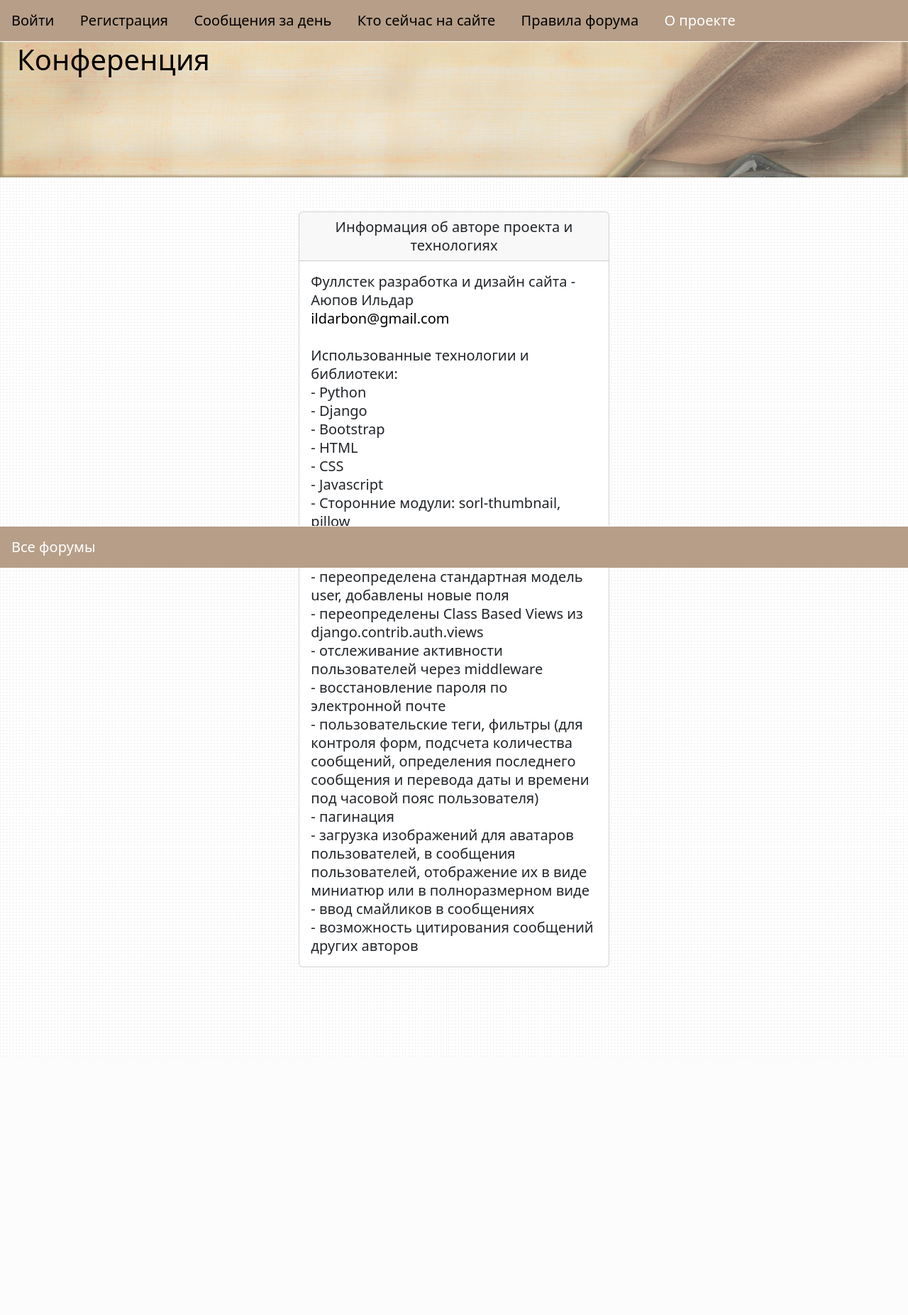
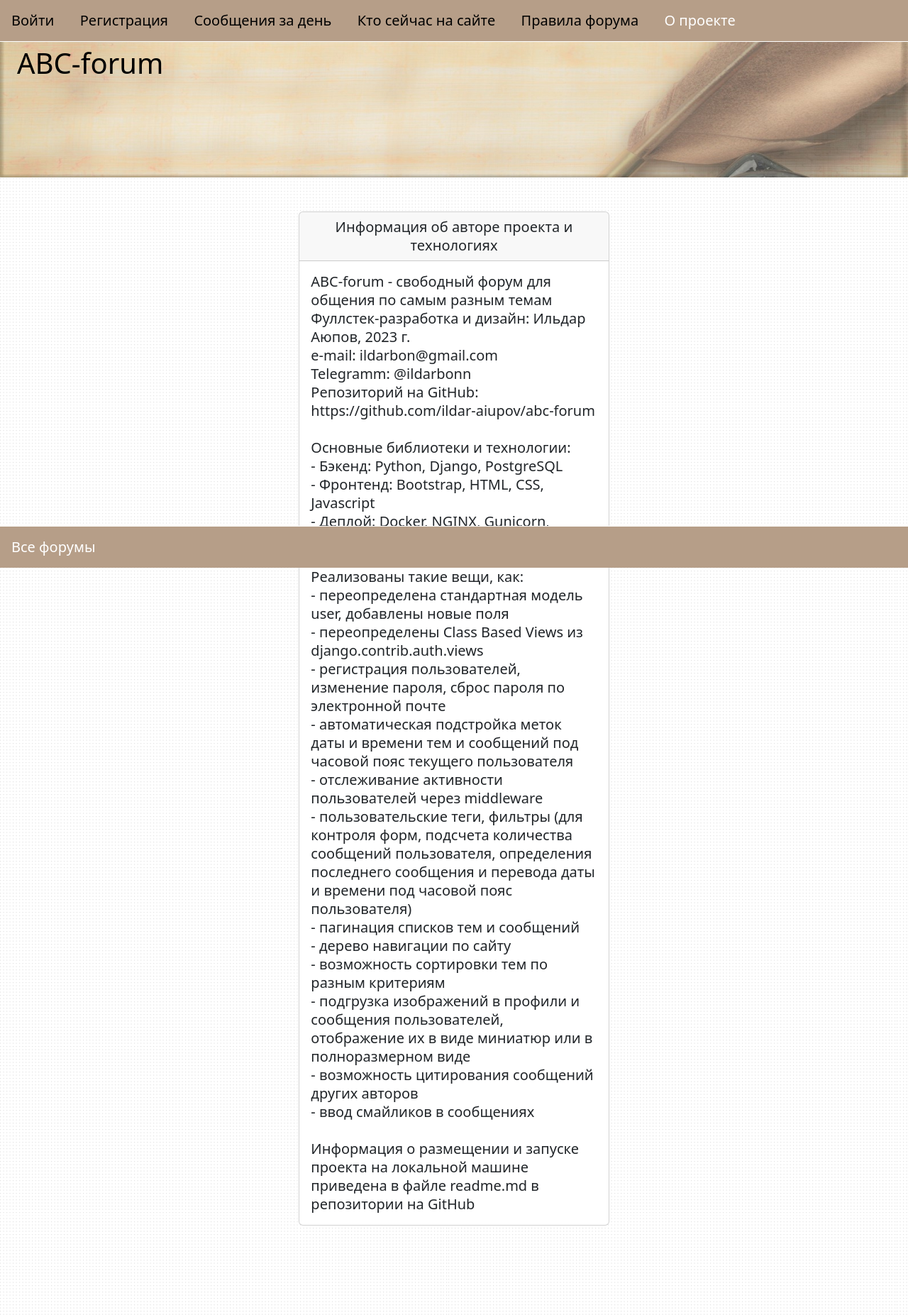
Before and after one commit to ildar-aiupov/abc-forum, a Django app: page /about_author/ in a window 1280 px wide. Shown: the whole page at 71% size. Before the commit the page ends 1489 px from the top, so only its background shows below. Run offline with Django 4.2, Linux system fonts and the light colour scheme; some libraries are stand-ins or nearby versions.

Commit message:
fixed19162008

```diff
--- a/forum/forum/settings.py
+++ b/forum/forum/settings.py
@@ -107,7 +107,7 @@ LOGIN_REDIRECT_URL = "main:index"
 
 # настройки электронной почты для сброса пароля
 EMAIL_BACKEND = "django.core.mail.backends.smtp.EmailBackend"
-DEFAULT_FROM_EMAIL = "default from email"
+DEFAULT_FROM_EMAIL = "Password reset"
 EMAIL_HOST = os.getenv("EMAIL_HOST")
 EMAIL_HOST_USER = os.getenv("EMAIL_HOST_USER")
 EMAIL_HOST_PASSWORD = os.getenv("EMAIL_HOST_PASSWORD")
--- a/forum/main/views.py
+++ b/forum/main/views.py
@@ -165,7 +165,7 @@ def user_profile(request, user_id):
     user = User.objects.get(id=user_id)
     context = {
         "user": user,
-        "tree": get_tree(),
+        "tree": get_tree(dontclear=True),
     }
     return render(request, "user_profile.html", context)
 
--- a/forum/templates/about_author.html
+++ b/forum/templates/about_author.html
@@ -10,28 +10,32 @@
 				Информация об авторе проекта и технологиях
 			</div>
 			<div class="card-body">
-				Фуллстeк разработка и дизайн сайта - Аюпов Ильдар<br>
-				<a href="mailto:ildarbon@gmail.com">ildarbon@gmail.com</a><br>
+				ABC-forum - свободный форум для общения по самым разным темам<br>
+				Фуллстек-разработка и дизайн: Ильдар Аюпов, 2023 г.<br>
+				e-mail: ildarbon@gmail.com<br>
+				Telegramm: @ildarbonn<br>
+				Репозиторий на GitHub: <a>https://github.com/ildar-aiupov/abc-forum</a><br>
 				<br>
-				Использованные технологии и библиотеки:<br>
-				- Python<br>
-				- Django<br>
-				- Bootstrap<br>
-				- HTML<br>
-				- CSS<br>
-				- Javascript<br>
-				- Сторонние модули: sorl-thumbnail, pillow<br>
+				Основные библиотеки и технологии:<br>
+				- Бэкенд: Python, Django, PostgreSQL<br>
+				- Фронтенд: Bootstrap, HTML, CSS, Javascript<br>
+				- Деплой: Docker, NGINX, Gunicorn, Continuous Deployment (GitHub Actions)<br>
 				<br>
-				Реализованы такие вещи как:<br>
+				Реализованы такие вещи, как:<br>
 				- переопределена стандартная модель user, добавлены новые поля<br>
 				- переопределены Class Based Views из django.contrib.auth.views<br>
+				- регистрация пользователей, изменение пароля, сброс пароля по электронной почте<br>
+				- автоматическая подстройка меток даты и времени тем и сообщений под часовой пояс текущего пользователя<br>
 				- отслеживание активности пользователей через middleware<br>
-				- восстановление пароля по электронной почте<br>
-				- пользовательские теги, фильтры (для контроля форм, подсчета количества сообщений, определения последнего сообщения и перевода даты и времени под часовой пояс пользователя)<br>
-				- пагинация<br>
-				- загрузка изображений для аватаров пользователей, в сообщения пользователей, отображение их в виде миниатюр или в полноразмерном виде<br>
+				- пользовательские теги, фильтры (для контроля форм, подсчета количества сообщений пользователя, определения последнего сообщения и перевода даты и времени под часовой пояс пользователя)<br>
+				- пагинация списков тем и сообщений<br>
+				- дерево навигации по сайту<br>
+				- возможность сортировки тем по разным критериям<br>
+				- подгрузка изображений в профили и сообщения пользователей, отображение их в виде миниатюр или в полноразмерном виде<br>
+				- возможность цитирования сообщений других авторов<br>
 				- ввод смайликов в сообщениях<br>
-				- возможность цитирования сообщений других авторов<br>
+				<br>
+				Информация о размещении и запуске проекта на локальной машине приведена в файле readme.md в репозитории на GitHub<br>
 			</div>
 		</div>
 	</div>
--- a/forum/templates/includes/header.html
+++ b/forum/templates/includes/header.html
@@ -51,9 +51,9 @@
 
 <div>
   <img src="{% static 'img/header_picture_brown.jpg' %}"  width="100%" height="250px">
-  <div style="position:absolute; top:60px; left:24px; color:black;" id="site_title">
+  <div style="position:absolute; top:65px; left:24px; color:black;" id="site_title">
     <a href="{% url 'main:index' %}">
-      <h1>Конференция</h1>
+      <h1>ABC-forum</h1>
     </a>
   </div>
 </div>
```
Also changed, not shown: README.md.
